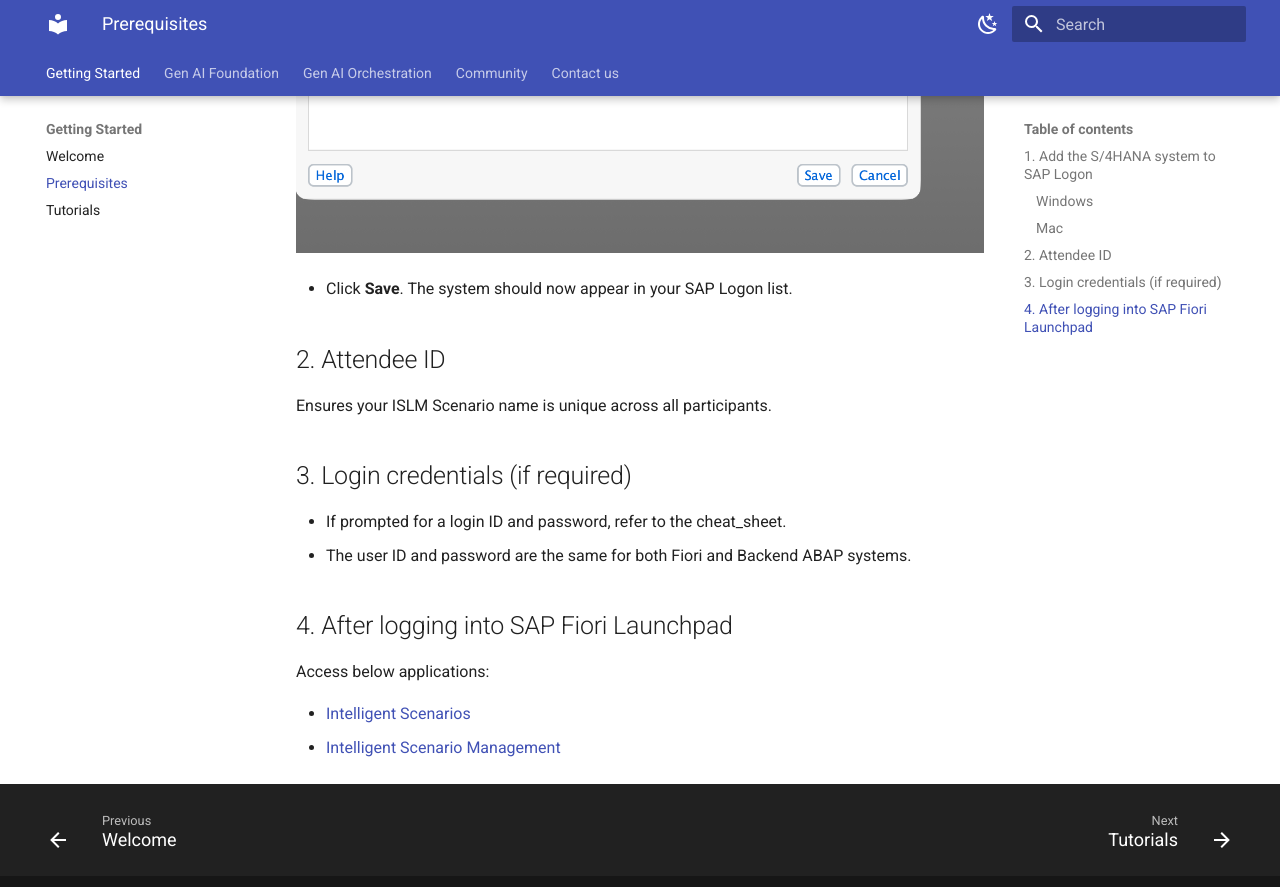
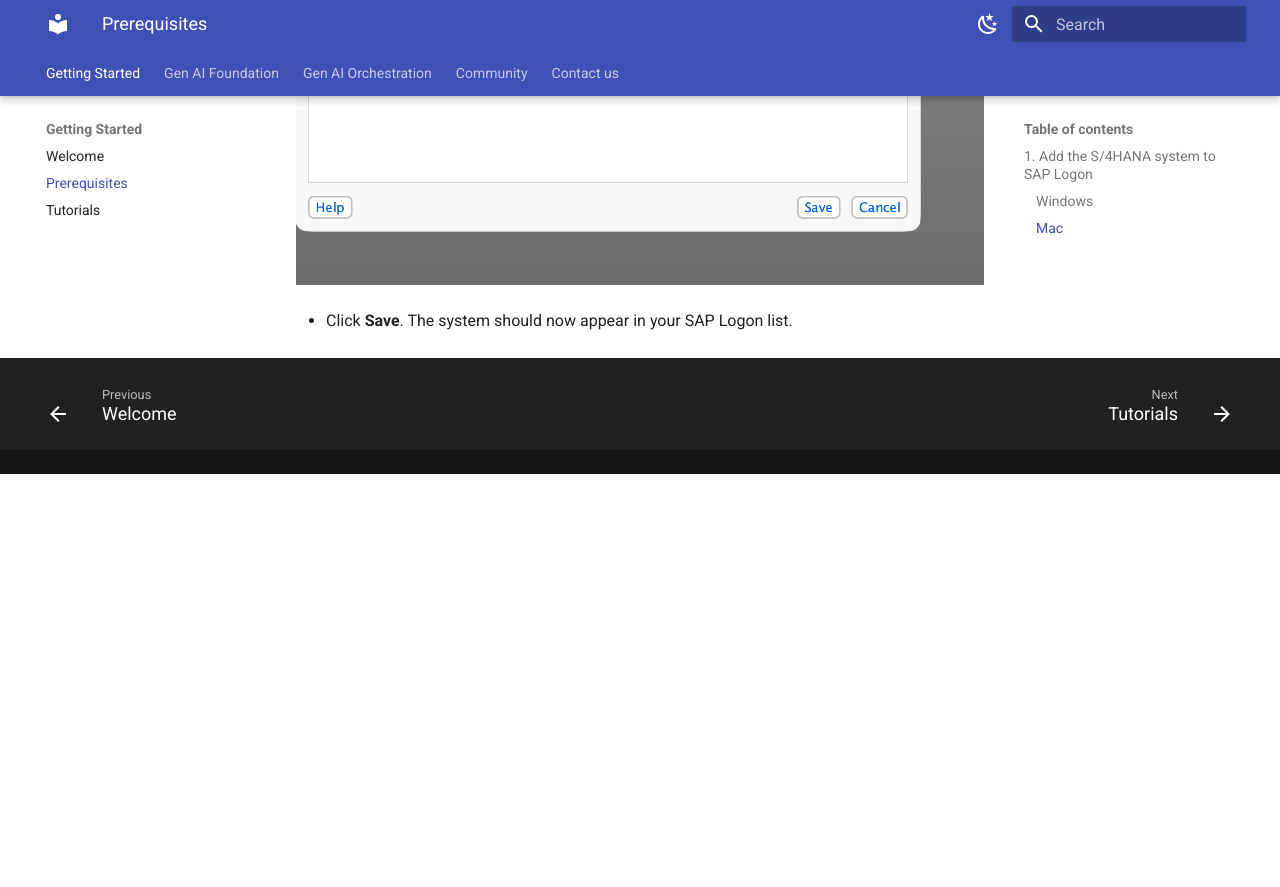
Before and after one commit to SAP-CLM-SL/ISLM, an MkDocs documentation site: the page built from docs/Gettingstarted/Prerequisites.md, in a window 1280 px wide and 900 px high, scrolled down 3127 px. Shown: the top 887 px of the window. Built offline with MkDocs 1.6.1 and Material for MkDocs 9.7.7, drawn with Linux system fonts in a browser that asks for light colours; after the commit the page ends 3601 px from its top, so only the background shows below that.

Commit message:
FInal indent

```diff
--- a/docs/Gettingstarted/Prerequisites.md
+++ b/docs/Gettingstarted/Prerequisites.md
@@ -22,6 +20,7 @@
 ![Intelligent Scenarios](./images/SystemDetails.png)
 
 - Click **Next** and **Finish**.
+
 - The system should now be visible in SAP Logon.
 
 ![Intelligent Scenarios](./images/CAL.png)
@@ -29,26 +28,13 @@
 ### Mac
 
 - Open SAP Logon (SAP GUI).
+
 - Click **New Entry** (the "+" or "New Item" button in the toolbar).
+
 - In the dialog, enter the description and select the **Advanced** tab.
+
 - Enable **Expert Mode** and enter your IP address.
 
 ![Intelligent Scenarios](./images/MacLogon.png)
 
 - Click **Save**. The system should now appear in your SAP Logon list.
-
-## 2. Attendee ID
-
-Ensures your ISLM Scenario name is unique across all participants.
-
-## 3. Login credentials (if required)
-
-- If prompted for a login ID and password, refer to the cheat_sheet.
-- The user ID and password are the same for both Fiori and Backend ABAP systems.
-
-## 4. After logging into SAP Fiori Launchpad
-
-Access below applications:
-
-- [Intelligent Scenarios](https://44.219.212.100:44301/sap/bc/ui5_ui5/ui2/ushell/shells/abap/FioriLaunchpad.html?sap-client=100&sap-language=EN#IntelligentScenario-register)
-- [Intelligent Scenario Management](https://44.219.212.100:44301/sap/bc/ui5_ui5/ui2/ushell/shells/abap/FioriLaunchpad.html?sap-client=100&sap-language=EN#IntelligentScenario-manage)
```
Also changed, not shown: other parts of docs/Gettingstarted/Prerequisites.md (+0 -2 lines).
